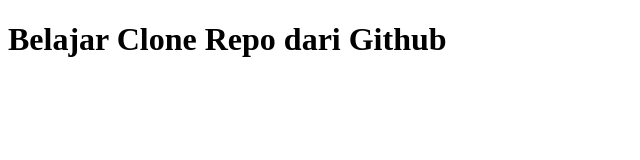
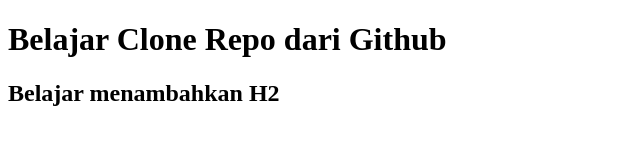
Before and after one commit to rhedi/belajar-niomic, a plain HTML site: page index.html in a window 1280 px wide. Shown: the whole page, without its empty margins (0-640 px from the left). Drawn offline with Linux system fonts and the light colour scheme.

Commit message:
Menambahkan H2

```diff
--- a/index.html
+++ b/index.html
@@ -6,6 +6,7 @@
   </head>
   <body>
     <h1>Belajar Clone Repo dari Github</h1>
+    <h2>Belajar menambahkan H2</h2>
   </body>
 
 </html>
```
